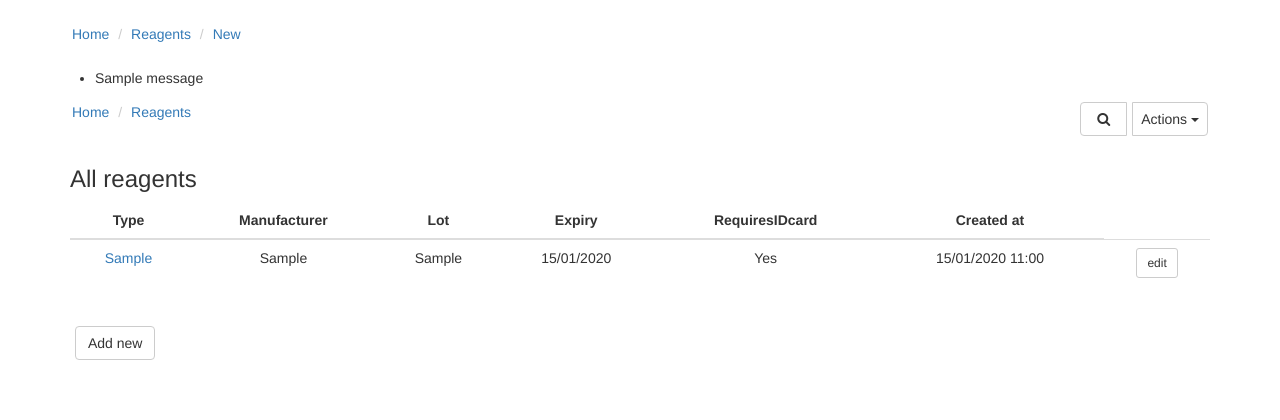
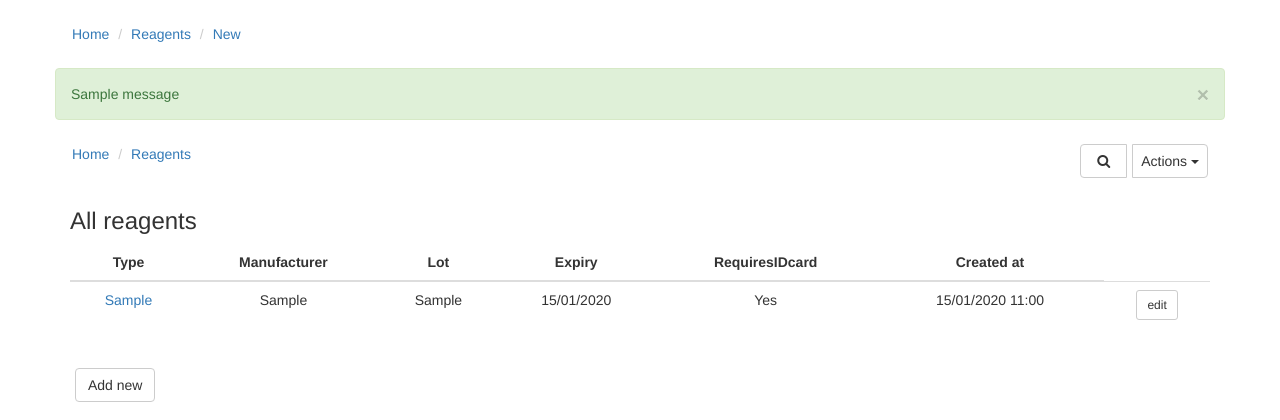
Before and after one commit to anuschka/QCapp, a Django app: page /reagent/ in a window 1280 px wide. Shown: the part 102-522 px from the top of the page. Run offline with Django 3.2, Linux system fonts and the light colour scheme; a user stored in the database is signed in; tables that the repository leaves empty hold one stand-in row (values such as "Sample post"); one stand-in notice (Sample message) is shown; some libraries are stand-ins or nearby versions.

Commit message:
Dismissable messages

```diff
--- a/qcapp/templates/reagents.html
+++ b/qcapp/templates/reagents.html
@@ -9,13 +9,14 @@
 
 {% block content %}
       <div class="row">
-          {% if messages %}
-          <ul class="messages">
-              {% for message in messages %}
-              <li{% if message.tags %} class="{{ message.tags }}"{% endif %}>{{ message }}</li>
-              {% endfor %}
-          </ul>
-          {% endif %}
+        {% if messages %}
+          {% for message in messages %}
+            <div{% if message.tags %} class="alert alert-{{ message.tags }}"{% endif %}>
+              <a class="close" data-dismiss="alert" href="#">&times;</a>
+              {{ message }}
+            </div>
+          {% endfor %}
+        {% endif %}
       </div>
 
       <div class="row">
```
